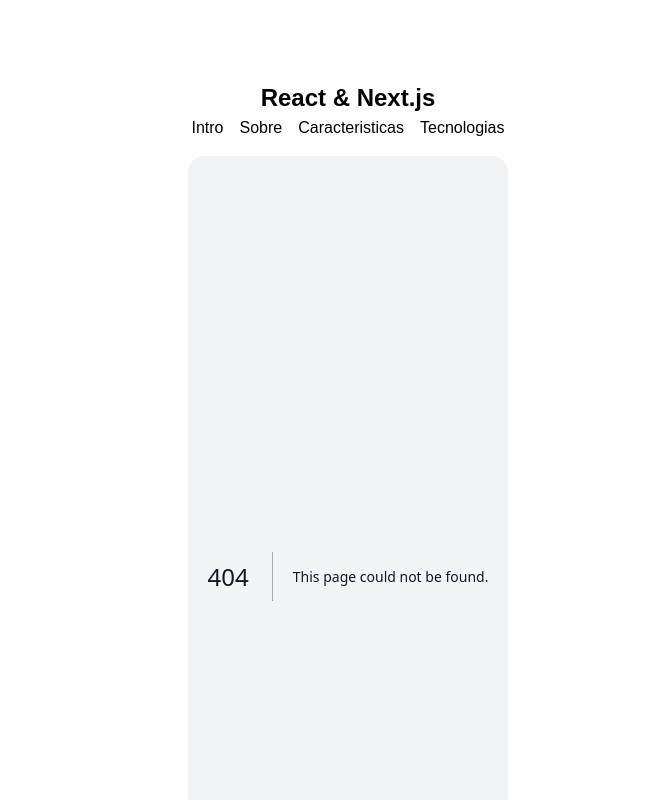
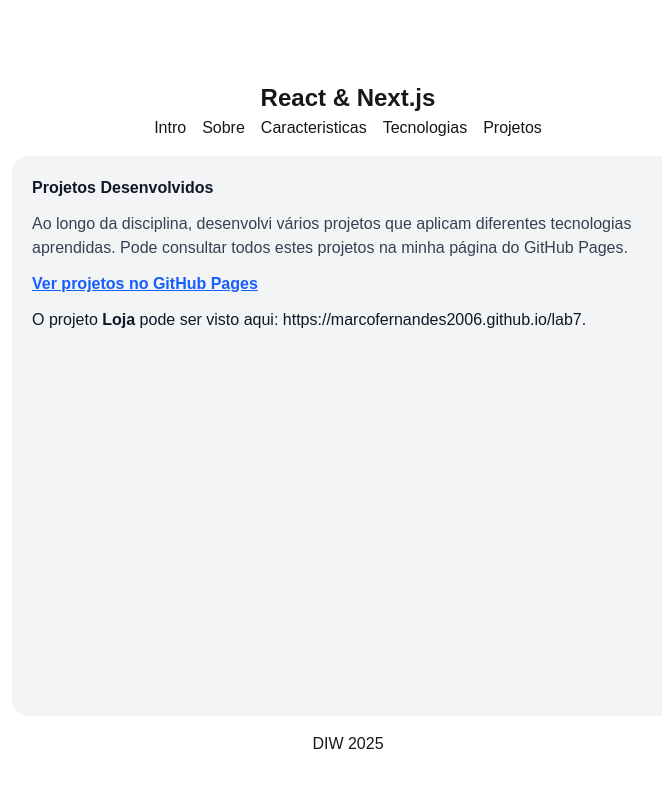
Before and after one commit to marcofernandes2006/marcofernandes2006next, a Next.js app: page /projetos in a window 1280 px wide. Before the commit this address had no page. Shown: the top 800 px of the page, without its empty margins (292-954 px from the left). Built offline with nearby package versions, Linux system fonts and the light colour scheme.

Commit message:
Tentativa de Lab9

```diff
--- a/app/caracteristicas/page.tsx
+++ b/app/caracteristicas/page.tsx
@@ -1,3 +1,4 @@
+import Caracteristica from '@/components/Caracteristica/Caracteristica'
 import React from 'react'
 
 const caracteristicas = [
@@ -11,13 +12,15 @@
         'Comunidade Ativa e Popularidade.'
     ]
 
-export default function page() {
+export default function caracteristicasPage() {
   return (
     <div>
         <h2>Características do React e Next.js</h2>
         <ul>
             {caracteristicas.map((caracteristica, i) => {
-                return <li key={i}>{caracteristica}</li>
+                return <li key={i}>
+                  <Caracteristica caracteristica={caracteristica}/>
+                </li>
             })}
         </ul>
 
--- a/app/data/tecnologias.json
+++ b/app/data/tecnologias.json
@@ -33,18 +33,6 @@
     "title": "JSON",
     "image": "json.svg",
     "description": "Formato leve de troca de dados baseado em texto.",
-    "rating": 4
-  },
-  {
-    "title": "API RESTful",
-    "image": "rest.svg",
-    "description": "Estilo arquitetural para criação de APIs baseadas em recursos.",
-    "rating": 5
-  },
-  {
-    "title": "Swagger",
-    "image": "swagger.svg",
-    "description": "Ferramenta para documentação e teste de APIs.",
     "rating": 4
   },
   {
--- a/app/layout.tsx
+++ b/app/layout.tsx
@@ -37,6 +37,7 @@
             <Link href="/sobre">Sobre</Link>
             <Link href="/caracteristicas">Caracteristicas</Link>
             <Link href="/tecnologias">Tecnologias</Link>
+            <Link href="/projetos">Projetos</Link>
           </nav>
         </header>
 
--- /dev/null
+++ b/app/projetos/page.tsx
@@ -0,0 +1,8 @@
+import DescricaoProjetos from '@/components/DescricaoProjetos/DescricaoProjetos'
+import React from 'react'
+
+export default function projetosPage() {
+  return (
+    <DescricaoProjetos/>
+  )
+}
--- a/app/sobre/page.tsx
+++ b/app/sobre/page.tsx
@@ -1,4 +1,4 @@
-export default function Page() {
+export default function SobrePage() {
     return (
         <>
             <h2>Desenvolvimento Web Moderno</h2>
--- /dev/null
+++ b/app/tecnologia/page.tsx
@@ -0,0 +1,30 @@
+import Link from "next/link";
+import TecnologiaCard from "@/components/TecnologiaCard/TecnologiaCard";
+import tecnologias from '@/app/data/tecnologias.json';
+
+
+interface TecnologiaProps {
+  id: number
+}
+
+export default function Tecnologia({id}: TecnologiaProps) {
+    const tecnologia = tecnologias.at(id)
+    if(tecnologia != null) {
+      return (
+        <Link href={`/tecnologia`}>
+          <TecnologiaCard
+            title={tecnologia.title}
+            image={tecnologia.image}
+            description={tecnologia.description}
+            rating={tecnologia.rating}
+          />
+        </Link>
+       );
+    }
+
+    return (
+        <div>
+            Hell No
+        </div>
+    )
+}
--- a/app/tecnologias/page.tsx
+++ b/app/tecnologias/page.tsx
@@ -1,31 +1,26 @@
-import React from 'react'
 import tecnologias from '@/app/data/tecnologias.json';
-import Image from 'next/image';
+import TecnologiaCard from '@/components/TecnologiaCard/TecnologiaCard';
+import Tecnologia from '../tecnologia/page';
+import Link from "next/link";
 
-export default function page() {
+export default function tecnologiasPage() {
   return (
     <div>
       <h2>Tecnologias Exploradas</h2>
       <ul>
         {tecnologias.map((tecnologia, i) => {
-          return <li className="list-none">
-            <h2>
-              {tecnologia.title}
-            </h2>
-            <Image
-              src={`/tecnologias/${tecnologia.image}`}
-              alt={tecnologia.title}
-              width={200}
-              height={200}
-            />
-            <p>
-              {tecnologia.description}
-            </p>
-            <p>
-              Rating: {tecnologia.rating}
-            </p>
-          </li>
-          })}
+          return <Link href={`/tecnologia`}>
+            <li className="list-none bg-gray-300 p-3 m-3 rounded-2xl" key={i}>
+              <TecnologiaCard
+                title={tecnologia.title}
+                image={tecnologia.image}
+                description={tecnologia.description}
+                rating={tecnologia.rating}
+              />
+              <Tecnologia id={i}/>
+            </li>
+          </Link>
+        })}
       </ul>
     </div>
   )
--- /dev/null
+++ b/components/Caracteristica/Caracteristica.tsx
@@ -0,0 +1,11 @@
+import React from 'react'
+
+interface CaracteristicaProps {
+  caracteristica: string;
+}
+
+export default function Caracteristica({caracteristica}: CaracteristicaProps) {
+  return (
+    <div>{caracteristica}</div>
+  )
+}
--- /dev/null
+++ b/components/DescricaoProjetos/DescricaoProjetos.tsx
@@ -0,0 +1,26 @@
+import Projeto from '@/components/Projeto/Projeto'
+
+export default function DescricaoProjetos() {
+  return (
+    <div>
+      <h2>Projetos Desenvolvidos</h2>
+
+      <p className="text-gray-700 mb-4">
+        Ao longo da disciplina, desenvolvi vários projetos que aplicam diferentes
+        tecnologias aprendidas. Pode consultar todos estes projetos na minha
+        página do GitHub Pages.
+      </p>
+
+      <a
+        href="https://marcofernandes2006.github.io"
+        target="_blank"
+        className="text-blue-600 font-semibold underline"
+      >
+        Ver projetos no GitHub Pages
+      </a>
+      <Projeto
+      nome="Loja"
+      url="https://marcofernandes2006.github.io/lab7"/>
+    </div>
+  );
+}
--- /dev/null
+++ b/components/Projeto/Projeto.tsx
@@ -0,0 +1,15 @@
+interface ProjetoProps {
+  nome: string;
+  url: string;
+}
+
+export default function Projeto({nome, url}: ProjetoProps ) {
+  return (
+    <p>
+      O projeto <strong>{nome}</strong> pode ser visto aqui:{' '}
+      <a href={url} target="_blank" rel="noopener noreferrer">
+        {url}
+      </a>.
+    </p>
+  );
+}
--- /dev/null
+++ b/components/TecnologiaCard/TecnologiaCard.tsx
@@ -0,0 +1,25 @@
+import React from 'react'
+import Image from 'next/image';
+
+interface TecnologiaProps {
+  title: string;
+  image: string;
+  description: string;
+  rating: number;
+}
+
+export default function TecnologiaCard({title, image, description, rating}: TecnologiaProps) {
+  return (
+    <>
+      <h2>
+        {title}
+      </h2>
+      <Image
+        src={`/tecnologias/${image}`}
+        alt={title}
+        width={200}
+        height={200}
+      />
+    </>
+  )
+}
--- /dev/null
+++ b/components/TecnologiaDetailsCard/TecnologiaDetailsCard.tsx
@@ -0,0 +1,31 @@
+import React from 'react'
+import Image from 'next/image';
+
+interface TecnologiaProps {
+  title: string;
+  image: string;
+  description: string;
+  rating: number;
+}
+
+export default function TecnologiaDetailsCard({title, image, description, rating}: TecnologiaProps) {
+  return (
+      <>
+        <h2>
+          {title}
+        </h2>
+        <Image
+          src={`/tecnologias/${image}`}
+          alt={title}
+          width={200}
+          height={200}
+        />
+        <p>
+          {description}
+        </p>
+        <p>
+          Rating: {rating}
+        </p>
+      </>
+    )
+}
```
